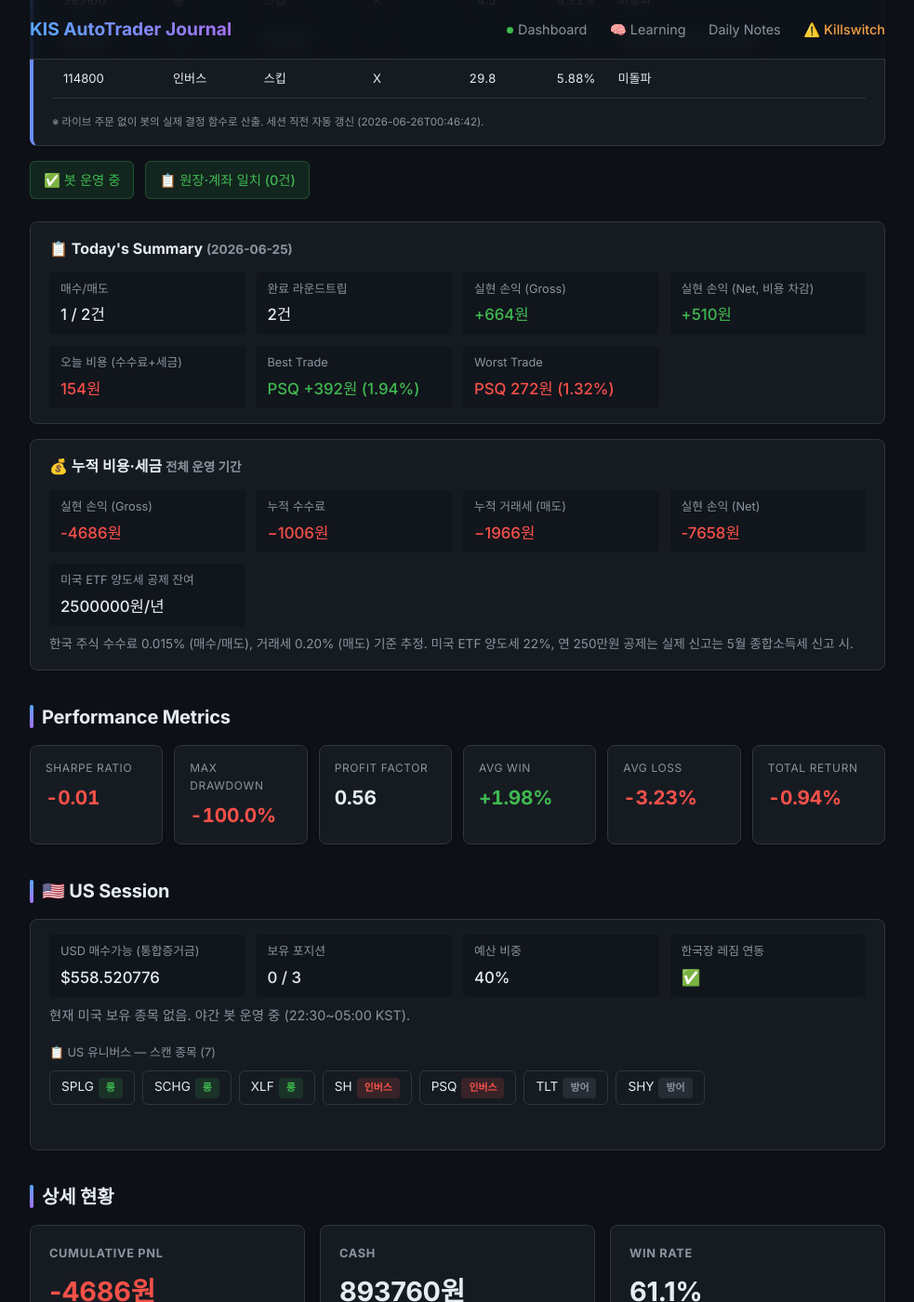
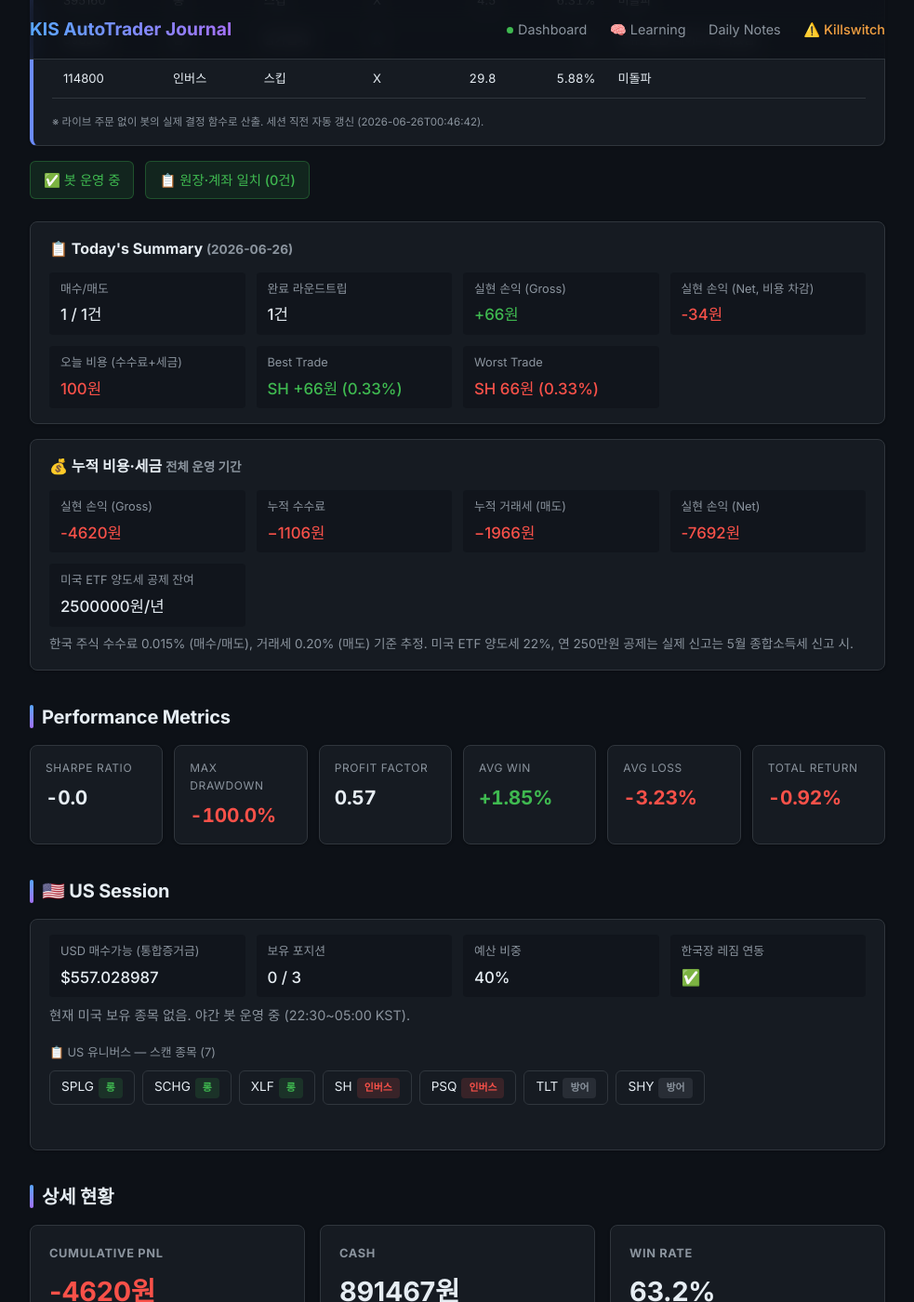
Before and after one commit to BudongJW/kis-trading-journal, a Jekyll site: the page built from index.html, in a window 1280 px wide and 1400 px high, scrolled down 1056 px. Shown: the whole window at 93% size, without its empty margins (148-1131 px from the left). Built offline with Jekyll 4.4.1, drawn with Linux system fonts in a browser that asks for light colours; nearby versions of some CDN libraries; some of the changed text lies outside the part shown.

Commit message:
auto: 미국장 야간 업데이트 05:00

```diff
--- a/_data/portfolio.json
+++ b/_data/portfolio.json
@@ -1,7 +1,7 @@
 {
-  "updated_at": "2026-06-25T18:57:10.839959",
+  "updated_at": "2026-06-26T05:00:26.002257",
   "initial_capital": 500000,
-  "cash": 893760,
+  "cash": 891467,
   "holdings": [],
   "reconcile": {
     "matched": 0,
@@ -17,16 +17,16 @@
     "set_by": ""
   },
   "holdings_value": 0,
-  "total_value": 893760,
-  "total_pnl": -4686,
+  "total_value": 891467,
+  "total_pnl": -4620,
   "total_pnl_pct": -0.52,
-  "realized_pnl": -4686,
+  "realized_pnl": -4620,
   "unrealized_pnl": 0,
-  "total_trades": 35,
-  "completed_trades": 18,
-  "winning_trades": 11,
+  "total_trades": 37,
+  "completed_trades": 19,
+  "winning_trades": 12,
   "losing_trades": 7,
-  "win_rate": 61.1,
+  "win_rate": 63.2,
   "trades": [
     {
       "timestamp": "2026-06-02T09:53:39",
@@ -446,6 +446,30 @@
       "qty": 8,
       "price": 2604,
       "amount": 20832,
+      "reason": "매도: 미국장 마감 청산"
+    },
+    {
+      "timestamp": "2026-06-26T00:24:32",
+      "date": "2026-06-26",
+      "time": "00:24:32",
+      "symbol": "SH",
+      "name": "ProShares Short S&P500 (1x inverse)",
+      "side": "buy",
+      "qty": 6,
+      "price": 3353,
+      "amount": 20118,
+      "reason": "US 매수: 변동성 돌파 + TA +13"
+    },
+    {
+      "timestamp": "2026-06-26T04:45:23",
+      "date": "2026-06-26",
+      "time": "04:45:23",
+      "symbol": "SH",
+      "name": "US_SH",
+      "side": "sell",
+      "qty": 6,
+      "price": 3364,
+      "amount": 20184,
       "reason": "매도: 미국장 마감 청산"
     }
   ],
@@ -701,49 +725,63 @@
       "pnl": 272,
       "pnl_pct": 1.32,
       "hold_days": 0
+    },
+    {
+      "symbol": "SH",
+      "name": "US_SH",
+      "buy_date": "2026-06-26",
+      "buy_time": "00:24:32",
+      "buy_price": 3353,
+      "sell_date": "2026-06-26",
+      "sell_time": "04:45:23",
+      "sell_price": 3364,
+      "qty": 6,
+      "pnl": 66,
+      "pnl_pct": 0.33,
+      "hold_days": 0
     }
   ],
   "rejected_orders": [],
   "today_summary": {
-    "date": "2026-06-25",
+    "date": "2026-06-26",
     "buys": 1,
-    "sells": 2,
-    "completed_round_trips": 2,
-    "buy_notional": 20560,
-    "sell_notional": 41392,
-    "fees": 154,
+    "sells": 1,
+    "completed_round_trips": 1,
+    "buy_notional": 20118,
+    "sell_notional": 20184,
+    "fees": 100,
     "taxes": 0,
-    "total_cost": 154,
-    "realized_pnl_gross": 664,
-    "realized_pnl_net": 510,
+    "total_cost": 100,
+    "realized_pnl_gross": 66,
+    "realized_pnl_net": -34,
     "best_trade": {
-      "symbol": "PSQ",
-      "name": "US_PSQ",
-      "pnl": 392,
-      "pnl_pct": 1.94
+      "symbol": "SH",
+      "name": "US_SH",
+      "pnl": 66,
+      "pnl_pct": 0.33
     },
     "worst_trade": {
-      "symbol": "PSQ",
-      "name": "US_PSQ",
-      "pnl": 272,
-      "pnl_pct": 1.32
+      "symbol": "SH",
+      "name": "US_SH",
+      "pnl": 66,
+      "pnl_pct": 0.33
     }
   },
   "costs": {
-    "total_fees": 1006,
+    "total_fees": 1106,
     "total_taxes": 1966,
-    "total_cost": 2972,
-    "realized_pnl_gross": -4686,
-    "realized_pnl_net": -7658,
+    "total_cost": 3072,
+    "realized_pnl_gross": -4620,
+    "realized_pnl_net": -7692,
     "tax_exemption_remaining_krw": 2500000
   },
   "performance": {
-    "sharpe_ratio": -0.01,
+    "sharpe_ratio": -0.0,
     "max_drawdown_pct": -100.0,
-    "profit_factor": 0.56,
-    "avg_win_pct": 1.98,
+    "profit_factor": 0.57,
+    "avg_win_pct": 1.85,
     "avg_loss_pct": -3.23,
-    "total_return_pct": -0.94
+    "total_return_pct": -0.92
   },
   "r_summary": {},
   "daily_history": [
@@ -1195,6 +1233,21 @@
       "realized_pnl": -4686,
       "unrealized_pnl": 0,
       "net_deposit": 398446,
+      "regime": "up",
+      "hmm_state": "bear",
+      "confidence": 0.27,
+      "k_value": 0.59
+    },
+    {
+      "date": "2026-06-26",
+      "total_value": 891467,
+      "cash": 891467,
+      "holdings_value": 0,
+      "day_pnl": -34,
+      "cumul_pnl": -4620,
+      "realized_pnl": -4620,
+      "unrealized_pnl": 0,
+      "net_deposit": 396087,
       "regime": "up",
       "hmm_state": "bear",
       "confidence": 0.27,
@@ -1235,9 +1288,9 @@
     ]
   },
   "risk": {
-    "kelly_f": 0.098,
-    "drawdown_scale": 1.0,
-    "drawdown_reason": "정상 스케일링",
+    "kelly_f": 0.1045,
+    "drawdown_scale": 1.2,
+    "drawdown_reason": "3연속 수익 → 120% 확대",
     "stop_type": "ATR×1.5 동적",
     "trailing_type": "ATR×2.0 활성 → ATR×1.0 이탈"
   },
@@ -1250,7 +1303,7 @@
   },
   "us_session": {
     "enabled": true,
-    "cash_usd": 558.520776,
+    "cash_usd": 557.028987,
     "positions": 0,
     "holdings": [],
     "max_positions": 3,
@@ -1294,18 +1347,7 @@
       }
     ]
   },
-  "decisions": [
-    {
-      "time": "00:19:39",
-      "symbol": "PSQ",
-      "name": "ProShares Short QQQ (1x inverse 나스닥)",
-      "action": "buy",
-      "reason": "US 매수: 변동성 돌파 + TA +18",
-      "price": 2570,
-      "ta_total": 18.0,
-      "qty": 8
-    }
-  ],
+  "decisions": [],
   "learning": {
     "market": {
       "trend": "up",
@@ -1326,42 +1368,22 @@
       "IT"
     ],
     "lgbm": {
-      "accuracy": 75.0,
-      "auc": 0.7407,
+      "accuracy": 83.3,
+      "auc": 0.5,
       "n_samples": 60,
-      "trained_at": "2026-06-24T19:27:21.158392",
+      "trained_at": "2026-06-25T19:19:23.606214",
       "top_features": [
         {
-          "name": "body_ratio",
-          "importance": 58.4
-        },
-        {
-          "name": "upper_shadow",
-          "importance": 48.7
-        },
-        {
-          "name": "ma5_20_cross",
-          "importance": 48.5
+          "name": "vol_cycle_pos",
+          "importance": 8.9
         },
         {
           "name": "vol_20d",
-          "importance": 27.0
+          "importance": 2.4
         },
         {
           "name": "ret_1d",
-          "importance": 23.0
-        },
-        {
-          "name": "vol_ma20_ratio",
-          "importance": 7.2
-        },
-        {
-          "name": "bb_width",
-          "importance": 6.0
-        },
-        {
-          "name": "mfi_14",
-          "importance": 2.0
+          "importance": 0.0
         },
         {
           "name": "ret_3d",
@@ -1369,6 +1391,26 @@
         },
         {
           "name": "ret_5d",
+          "importance": 0.0
+        },
+        {
+          "name": "ret_10d",
+          "importance": 0.0
+        },
+        {
+          "name": "vol_5d",
+          "importance": 0.0
+        },
+        {
+          "name": "vol_ratio",
+          "importance": 0.0
+        },
+        {
+          "name": "rsi_14",
+          "importance": 0.0
+        },
+        {
+          "name": "macd",
           "importance": 0.0
         }
       ]
@@ -1426,10 +1468,10 @@
     "game": {
       "level": 5,
       "title": "전략가",
-      "xp": 6025,
-      "xp_in_level": 1763,
+      "xp": 6366,
+      "xp_in_level": 2104,
       "xp_for_next": 2304,
-      "progress_pct": 76.5,
+      "progress_pct": 91.3,
       "achievements": [
         {
           "icon": "🎯",
@@ -1484,21 +1526,21 @@
         {
           "label": "예측력",
           "icon": "🎯",
-          "value": 75,
+          "value": 83,
           "suffix": "%",
-          "bar": 75
+          "bar": 83
         },
         {
           "label": "승률",
           "icon": "📈",
-          "value": 61,
+          "value": 63,
           "suffix": "%",
-          "bar": 61
+          "bar": 63
         },
         {
           "label": "거래경험",
           "icon": "💼",
-          "value": 35,
+          "value": 37,
           "suffix": "건",
           "bar": null
         },
--- a/state/trades.csv
+++ b/state/trades.csv
@@ -34,3 +34,5 @@ timestamp,symbol,name,side,qty,price,amount,balance_after,reason
 2026-06-25T00:19:28,PSQ,US_PSQ,sell,8,2570,20560,0,매도: US 추적손절 (고점 $26.11에서 -1.5%)
 2026-06-25T00:19:39,PSQ,ProShares Short QQQ (1x inverse 나스닥),buy,8,2570,20560,0,US 매수: 변동성 돌파 + TA +18
 2026-06-25T04:45:28,PSQ,US_PSQ,sell,8,2604,20832,0,매도: 미국장 마감 청산
+2026-06-26T00:24:32,SH,ProShares Short S&P500 (1x inverse),buy,6,3353,20118,0,US 매수: 변동성 돌파 + TA +13
+2026-06-26T04:45:23,SH,US_SH,sell,6,3364,20184,0,매도: 미국장 마감 청산
```
